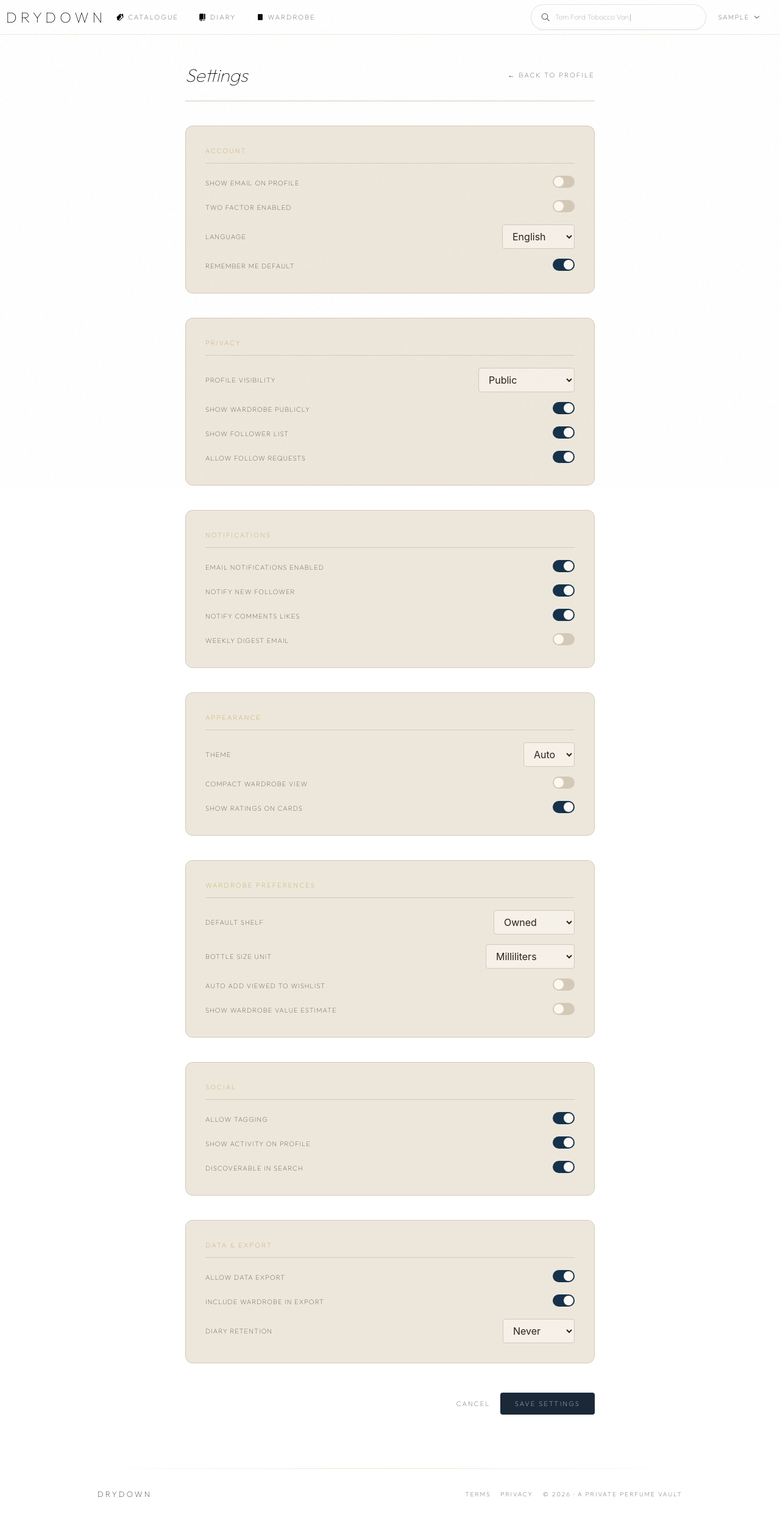
After one commit to Shahmir-Riddo/drydwn, a Django app: page /user/settings/ in a window 1280 px wide. The commit adds this page. Shown: the whole page at 61% size. Run offline with Django 5.2, Linux system fonts and the light colour scheme; the visitor is signed in with stand-in values (Sample User, id 1); data comes from the database, SQL or seed files in the repository; some libraries are stand-ins or nearby versions; some web fonts are replaced.

Commit message:
Add user settings page with 7 main sections and 25 sub-settings
Covers account, privacy, notifications, appearance, wardrobe
preferences, social, and data & export. Linked from profile page.

```diff
--- a/accounts/forms.py
+++ b/accounts/forms.py
@@ -1,7 +1,7 @@
 from django import forms
 from django.contrib.auth.models import User
 from django.contrib.auth.forms import UserCreationForm
-from .models import Profile, WardrobeItem
+from .models import Profile, WardrobeItem, UserSettings
 
 
 class SignupForm(UserCreationForm):
@@ -75,3 +75,20 @@ class WardrobeItemForm(forms.ModelForm):
                 'placeholder': '100',
             }),
         }
+
+
+class UserSettingsForm(forms.ModelForm):
+    """User preferences editor spanning account, privacy, notifications, appearance,
+    wardrobe, social, and data & export settings."""
+
+    class Meta:
+        model = UserSettings
+        exclude = ['user', 'updated_at']
+        widgets = {
+            'language': forms.Select(attrs={'class': 'form-input rounded-lg'}),
+            'profile_visibility': forms.Select(attrs={'class': 'form-input rounded-lg'}),
+            'theme': forms.Select(attrs={'class': 'form-input rounded-lg'}),
+            'default_shelf': forms.Select(attrs={'class': 'form-input rounded-lg'}),
+            'bottle_size_unit': forms.Select(attrs={'class': 'form-input rounded-lg'}),
+            'diary_retention': forms.Select(attrs={'class': 'form-input rounded-lg'}),
+        }
--- a/accounts/models.py
+++ b/accounts/models.py
@@ -93,3 +93,78 @@ class WardrobeItem(models.Model):
 
     def __str__(self):
         return f"{self.user.username}: {self.fragrance.name} [{self.shelf}]"
+
+
+class UserSettings(models.Model):
+    """User preference settings, grouped into 7 main sections."""
+
+    class VisibilityChoices(models.TextChoices):
+        PUBLIC = 'Public', 'Public'
+        FOLLOWERS_ONLY = 'Followers Only', 'Followers Only'
+        PRIVATE = 'Private', 'Private'
+
+    class ThemeChoices(models.TextChoices):
+        LIGHT = 'Light', 'Light'
+        DARK = 'Dark', 'Dark'
+        AUTO = 'Auto', 'Auto'
+
+    class LanguageChoices(models.TextChoices):
+        ENGLISH = 'English', 'English'
+        ARMENIAN = 'Armenian', 'Armenian'
+        RUSSIAN = 'Russian', 'Russian'
+
+    class BottleUnitChoices(models.TextChoices):
+        ML = 'ML', 'Milliliters'
+        OZ = 'OZ', 'Fluid Ounces'
+
+    class DiaryRetentionChoices(models.TextChoices):
+        NEVER = 'Never', 'Never'
+        DAYS_90 = '90', '90 Days'
+        DAYS_180 = '180', '180 Days'
+        DAYS_365 = '365', '365 Days'
+
+    user = models.OneToOneField(settings.AUTH_USER_MODEL, on_delete=models.CASCADE, related_name='settings')
+
+    # Account
+    show_email_on_profile = models.BooleanField(default=False)
+    two_factor_enabled = models.BooleanField(default=False)
+    language = models.CharField(max_length=20, choices=LanguageChoices.choices, default=LanguageChoices.ENGLISH)
+    remember_me_default = models.BooleanField(default=True)
+
+    # Privacy
+    profile_visibility = models.CharField(max_length=20, choices=VisibilityChoices.choices, default=VisibilityChoices.PUBLIC)
+    show_wardrobe_publicly = models.BooleanField(default=True)
+    show_follower_list = models.BooleanField(default=True)
+    allow_follow_requests = models.BooleanField(default=True)
+
+    # Notifications
+    email_notifications_enabled = models.BooleanField(default=True)
+    notify_new_follower = models.BooleanField(default=True)
+    notify_comments_likes = models.BooleanField(default=True)
+    weekly_digest_email = models.BooleanField(default=False)
+
+    # Appearance
+    theme = models.CharField(max_length=10, choices=ThemeChoices.choices, default=ThemeChoices.AUTO)
+    compact_wardrobe_view = models.BooleanField(default=False)
+    show_ratings_on_cards = models.BooleanField(default=True)
+
+    # Wardrobe Preferences
+    default_shelf = models.CharField(max_length=20, choices=WardrobeItem.ShelfChoices.choices, default=WardrobeItem.ShelfChoices.OWNED)
+    bottle_size_unit = models.CharField(max_length=5, choices=BottleUnitChoices.choices, default=BottleUnitChoices.ML)
+    auto_add_viewed_to_wishlist = models.BooleanField(default=False)
+    show_wardrobe_value_estimate = models.BooleanField(default=False)
+
+    # Social
+    allow_tagging = models.BooleanField(default=True)
+    show_activity_on_profile = models.BooleanField(default=True)
+    discoverable_in_search = models.BooleanField(default=True)
+
+    # Data & Export
+    allow_data_export = models.BooleanField(default=True)
+    include_wardrobe_in_export = models.BooleanField(default=True)
+    diary_retention = models.CharField(max_length=10, choices=DiaryRetentionChoices.choices, default=DiaryRetentionChoices.NEVER)
+
+    updated_at = models.DateTimeField(auto_now=True)
+
+    def __str__(self):
+        return f"{self.user.username} settings"
--- a/accounts/urls.py
+++ b/accounts/urls.py
@@ -10,6 +10,7 @@ urlpatterns = [
     path('register/', views.register, name='register'),
     path('profile/', views.profile, name='profile'),
     path('profile/edit/', views.edit_profile, name='edit_profile'),
+    path('settings/', views.settings_view, name='settings'),
     path('wardrobe/', views.wardrobe_index, name='wardrobe'),
     path('wardrobe/add/<int:fragrance_id>/', views.add_to_wardrobe, name='add_to_wardrobe'),
     path('wardrobe/remove/<int:item_id>/', views.remove_from_wardrobe, name='remove_from_wardrobe'),
--- a/accounts/views.py
+++ b/accounts/views.py
@@ -3,8 +3,8 @@ from django.contrib.auth import login
 from django.contrib.auth.decorators import login_required
 from django.contrib import messages
 from catalog.models import Fragrance
-from .models import Profile, WardrobeItem
-from .forms import SignupForm, EditProfileForm, WardrobeItemForm
+from .models import Profile, WardrobeItem, UserSettings
+from .forms import SignupForm, EditProfileForm, WardrobeItemForm, UserSettingsForm
 
 
 def register(request):
@@ -49,6 +49,38 @@ def edit_profile(request):
     else:
         form = EditProfileForm(instance=profile_obj)
     return render(request, 'accounts/edit_profile.html', {'form': form})
+
+
+SETTINGS_SECTIONS = [
+    ('Account', ['show_email_on_profile', 'two_factor_enabled', 'language', 'remember_me_default']),
+    ('Privacy', ['profile_visibility', 'show_wardrobe_publicly', 'show_follower_list', 'allow_follow_requests']),
+    ('Notifications', ['email_notifications_enabled', 'notify_new_follower', 'notify_comments_likes', 'weekly_digest_email']),
+    ('Appearance', ['theme', 'compact_wardrobe_view', 'show_ratings_on_cards']),
+    ('Wardrobe Preferences', ['default_shelf', 'bottle_size_unit', 'auto_add_viewed_to_wishlist', 'show_wardrobe_value_estimate']),
+    ('Social', ['allow_tagging', 'show_activity_on_profile', 'discoverable_in_search']),
+    ('Data & Export', ['allow_data_export', 'include_wardrobe_in_export', 'diary_retention']),
+]
+
+
+@login_required
+def settings_view(request):
+    """Edit user preference settings across account, privacy, notifications,
+    appearance, wardrobe, social, and data & export sections."""
+    settings_obj, _ = UserSettings.objects.get_or_create(user=request.user)
+    if request.method == 'POST':
+        form = UserSettingsForm(request.POST, instance=settings_obj)
+        if form.is_valid():
+            form.save()
+            messages.success(request, 'Settings updated successfully.')
+            return redirect('accounts:settings')
+    else:
+        form = UserSettingsForm(instance=settings_obj)
+
+    settings_sections = [
+        (title, [form[name] for name in field_names])
+        for title, field_names in SETTINGS_SECTIONS
+    ]
+    return render(request, 'accounts/settings.html', {'form': form, 'settings_sections': settings_sections})
 
 
 @login_required
--- /dev/null
+++ b/templates/accounts/settings.html
@@ -0,0 +1,100 @@
+{% extends "base.html" %}
+
+{% block title %}Settings — DRYDOWN{% endblock %}
+
+{% block content %}
+<div class="max-w-2xl mx-auto space-y-10">
+
+    <div class="flex items-center justify-between border-b border-sand pb-6">
+        <h1 class="font-serif text-3xl font-medium text-tuxedo italic">Settings</h1>
+        <a href="{% url 'accounts:profile' %}" class="font-label text-[11px] uppercase tracking-[0.2em] text-tobacco hover:text-tuxedo transition-colors">← Back to Profile</a>
+    </div>
+
+    <form method="POST" class="space-y-10 font-sans text-xs">
+        {% csrf_token %}
+
+        {% if form.errors %}
+        <div class="p-3 border border-brass/50 bg-cream text-tobacco rounded space-y-1">
+            {% for field in form %}
+                {% for error in field.errors %}
+                    <p>• {{ field.label }}: {{ error }}</p>
+                {% endfor %}
+            {% endfor %}
+        </div>
+        {% endif %}
+
+        {% for section_title, fields in settings_sections %}
+        <div class="bg-linen border border-sand rounded-xl p-6 sm:p-8 shadow-xs space-y-5">
+            <h2 class="font-label text-[11px] uppercase tracking-[0.2em] text-brass font-semibold border-b border-sand pb-3">{{ section_title }}</h2>
+            <div class="space-y-4">
+                {% for field in fields %}
+                    <div class="settings-row flex items-center justify-between gap-4">
+                        <label for="{{ field.id_for_label }}" class="font-label text-[11px] text-tobacco uppercase tracking-[0.1em]">{{ field.label }}</label>
+                        <div class="settings-field shrink-0">
+                            {{ field }}
+                        </div>
+                    </div>
+                {% endfor %}
+            </div>
+        </div>
+        {% endfor %}
+
+        <div class="pt-2 flex items-center justify-end gap-4">
+            <a href="{% url 'accounts:profile' %}" class="font-label text-[11px] uppercase tracking-[0.2em] text-tobacco hover:text-tuxedo transition-colors">
+                Cancel
+            </a>
+            <button type="submit" class="font-label text-[11px] uppercase tracking-[0.2em] text-white bg-navy px-6 py-2.5 rounded hover:bg-navy/95 transition-all duration-500 ease-luxury shadow-sm">
+                Save Settings
+            </button>
+        </div>
+    </form>
+
+</div>
+{% endblock %}
+
+{% block extra_head %}
+<style>
+    .settings-field select {
+        padding: 0.5rem 0.75rem;
+        background: #F5F0E8;
+        border: 1px solid #D4C9B8;
+        border-radius: 4px;
+        font-family: 'Inter', sans-serif;
+        font-size: 0.8125rem;
+        color: #2C2118;
+        outline: none;
+        transition: border-color 0.5s cubic-bezier(0.25, 0.1, 0.25, 1);
+    }
+    .settings-field select:focus {
+        border-color: #B8963E;
+    }
+    .settings-field input[type="checkbox"] {
+        appearance: none;
+        width: 2.25rem;
+        height: 1.25rem;
+        background: #D4C9B8;
+        border-radius: 999px;
+        position: relative;
+        cursor: pointer;
+        outline: none;
+        transition: background 0.4s ease;
+    }
+    .settings-field input[type="checkbox"]::before {
+        content: '';
+        position: absolute;
+        top: 2px;
+        left: 2px;
+        width: 1rem;
+        height: 1rem;
+        background: #FBF8F2;
+        border-radius: 50%;
+        transition: transform 0.4s cubic-bezier(0.25, 0.1, 0.25, 1);
+    }
+    .settings-field input[type="checkbox"]:checked {
+        background: #16324A;
+    }
+    .settings-field input[type="checkbox"]:checked::before {
+        transform: translateX(1rem);
+    }
+</style>
+{% endblock %}
```
Also changed, not shown: templates/accounts/profile.html (+5 -2 lines), accounts/migrations/0005_usersettings.py (added).
